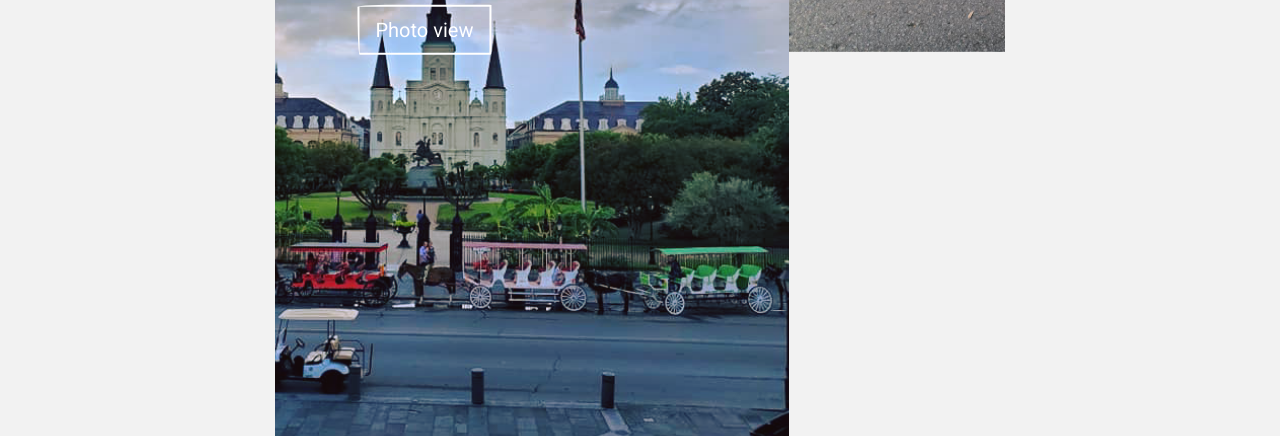
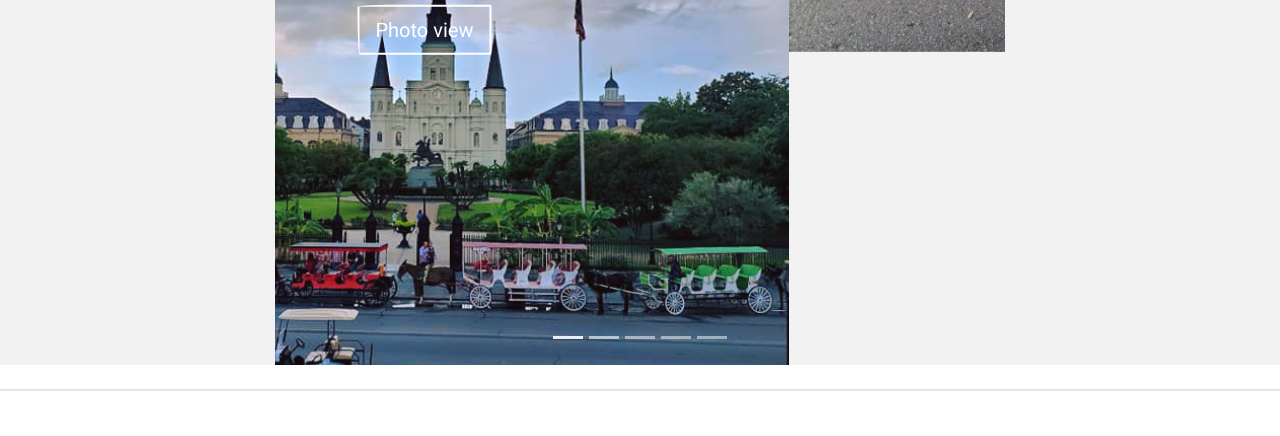
Before and after one commit to mary-aronovich/MardiGrasNewOrleans, a website: page index.html in a window 1280 px wide. Shown: the part 857-1293 px from the top of the page. Drawn offline with nearby package versions, Linux system fonts and the light colour scheme; a web font is replaced by a local one.

Commit message:
set active pic

```diff
--- a/index.html
+++ b/index.html
@@ -85,13 +85,13 @@
                             <!--Image Slider-->
                             <div class="carousel slide" data-ride="carousel">
                                 <ul class="carousel-indicators">
-                                    <li data-target="#slides" date-slide-to="0"></li>
+                                    <li data-target="#slides" date-slide-to="0" class="active"></li>
                                     <li data-target="#slides" date-slide-to="1"></li>
                                     <li data-target="#slides" date-slide-to="2"></li>
                                     <li data-target="#slides" date-slide-to="3"></li>
                                     <li data-target="#slides" date-slide-to="4"></li>
                                 </ul>
-                                <div class="carousel-inner">
+                                <div class="carousel-inner" style="max-width:900px; max-height:800px">
                                     <div class="carousel-item active">
                                         <img src="images/IMG_12.jpg" class="d-blockimg-fluid">
                                         <div class="carousel-caption">
@@ -101,7 +101,7 @@
                                                 view</button>
                                         </div>
                                     </div>
-                                    <div class=" carousel-item">
+                                    <div class="carousel-item">
                                         <img src="images/IMG_19.jpg" class="d-blockimg-fluid">
                                         <div class="carousel-caption"></div>
                                     </div>
```
